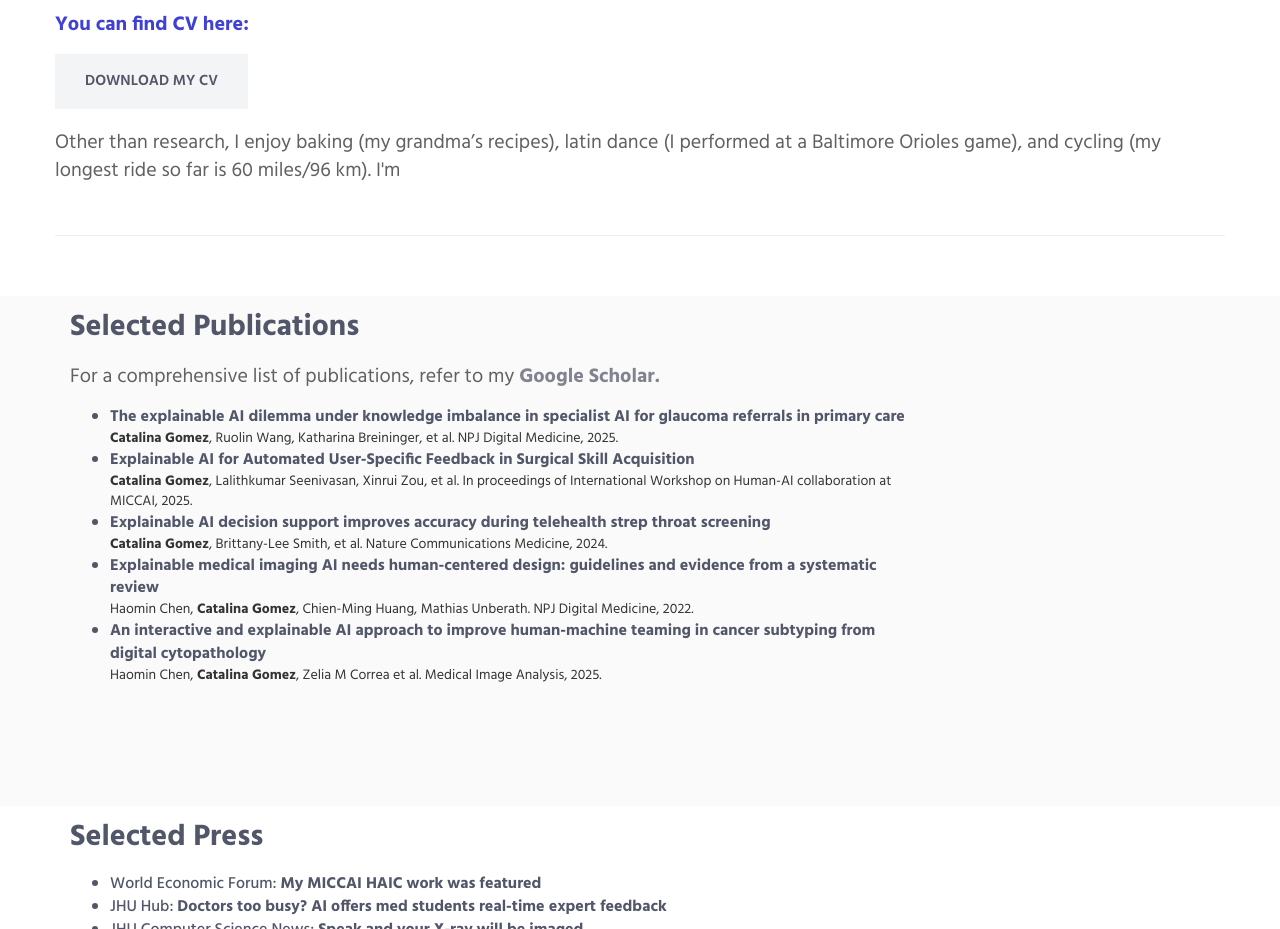
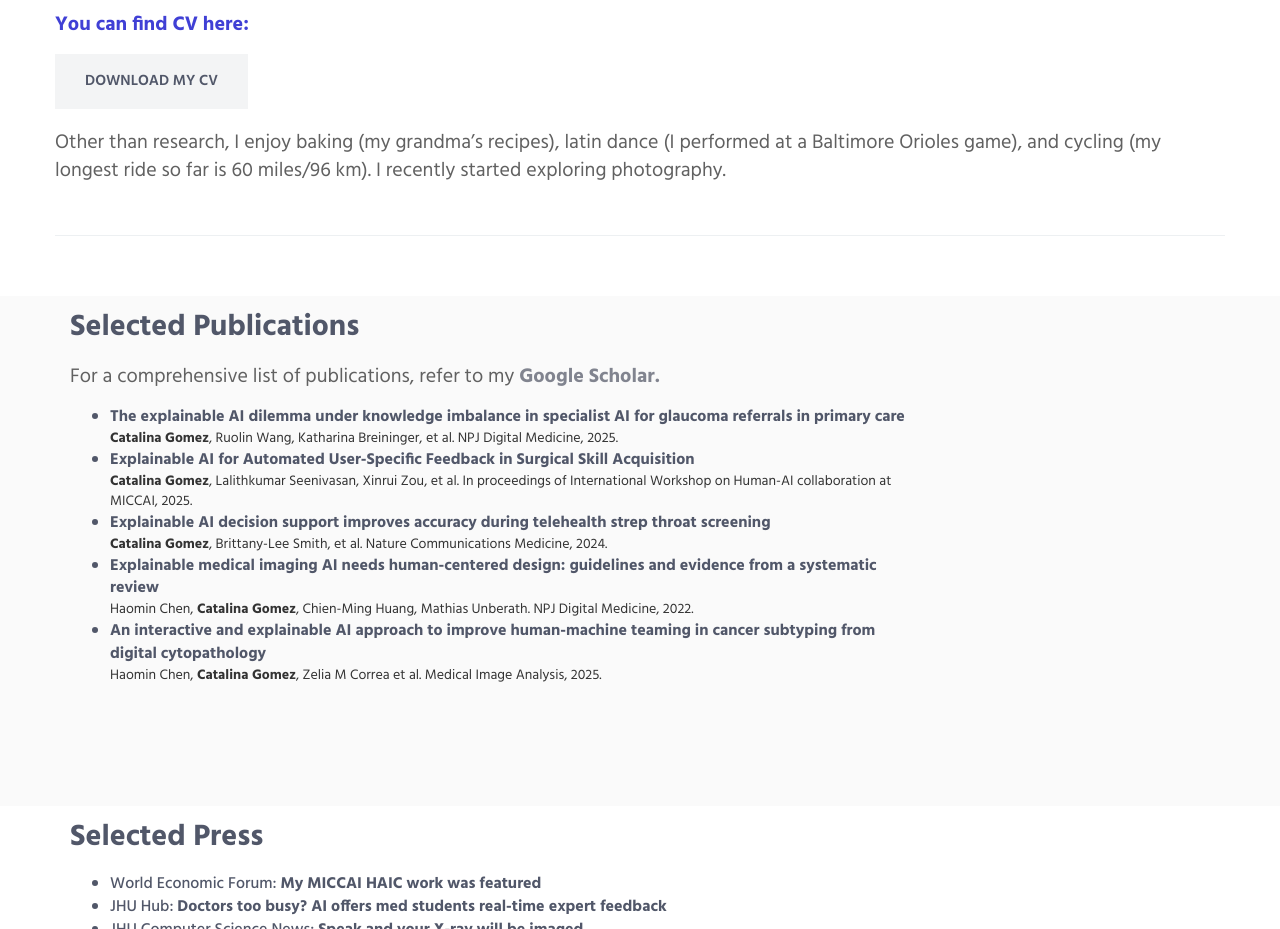
Before and after one commit to cgomez11/cgomez11.github.io, a plain HTML site: page index.html in a window 1280 px wide. Shown: the part 1020-1949 px from the top of the page. Drawn offline with Linux system fonts and the light colour scheme.

Commit message:
minor phrase edit

```diff
--- a/index.html
+++ b/index.html
@@ -135,7 +135,7 @@
 
                                 <a href="Documents/CV_CGC_nov26.pdf" class="btn-theme btn-theme-md btn-default-bg text-uppercase">Download my CV</a>
 
-                                        <p class="letraGrandeOscura" style="margin-top: 20px;"> Other than research, I enjoy baking (my grandma’s recipes), latin dance (I performed at a Baltimore Orioles game), and cycling (my longest ride so far is 60 miles/96 km). I'm </p>
+                                        <p class="letraGrandeOscura" style="margin-top: 20px;"> Other than research, I enjoy baking (my grandma’s recipes), latin dance (I performed at a Baltimore Orioles game), and cycling (my longest ride so far is 60 miles/96 km). I recently started exploring photography. </p>
                             </div>
                         </div>
 
```
